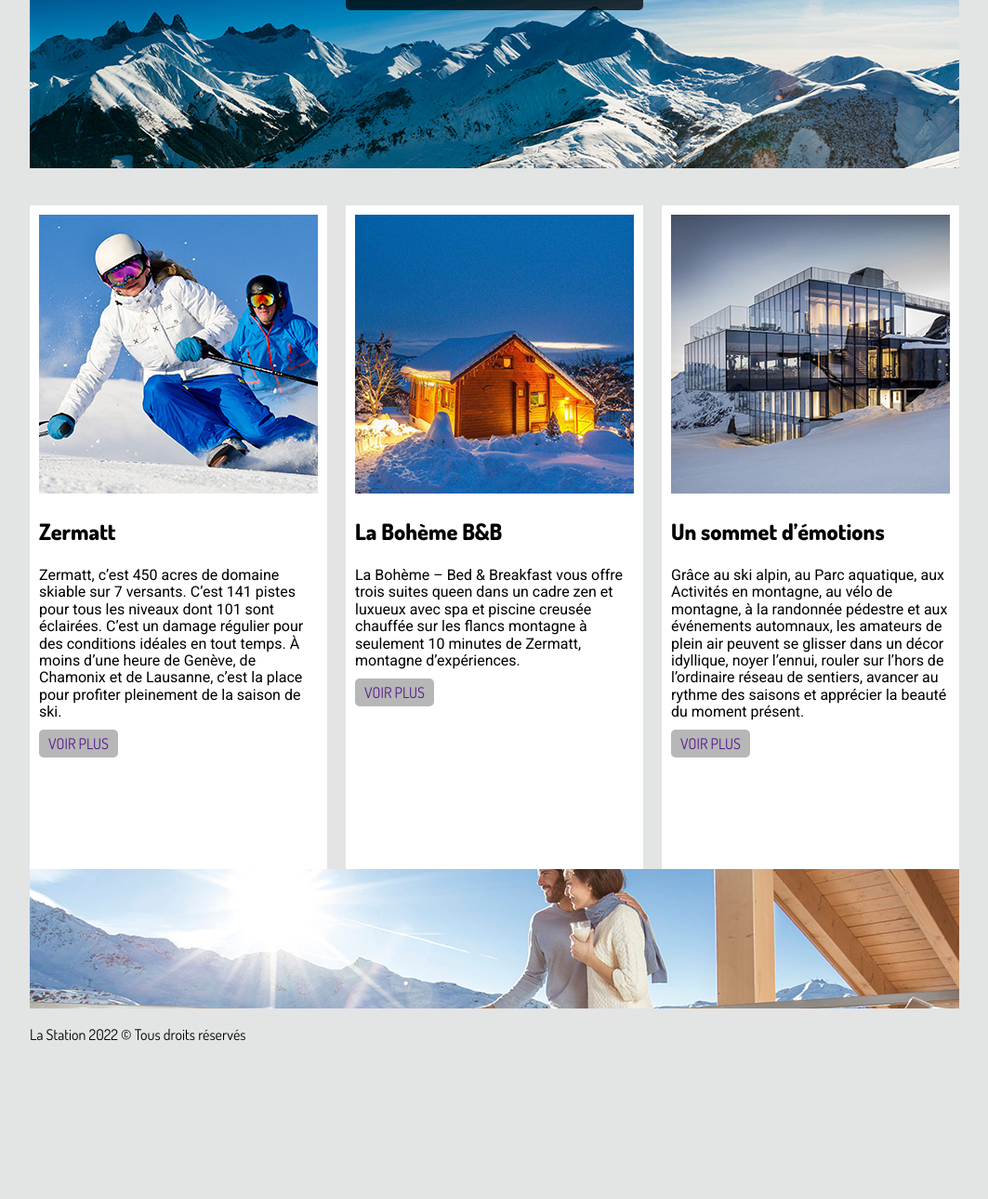
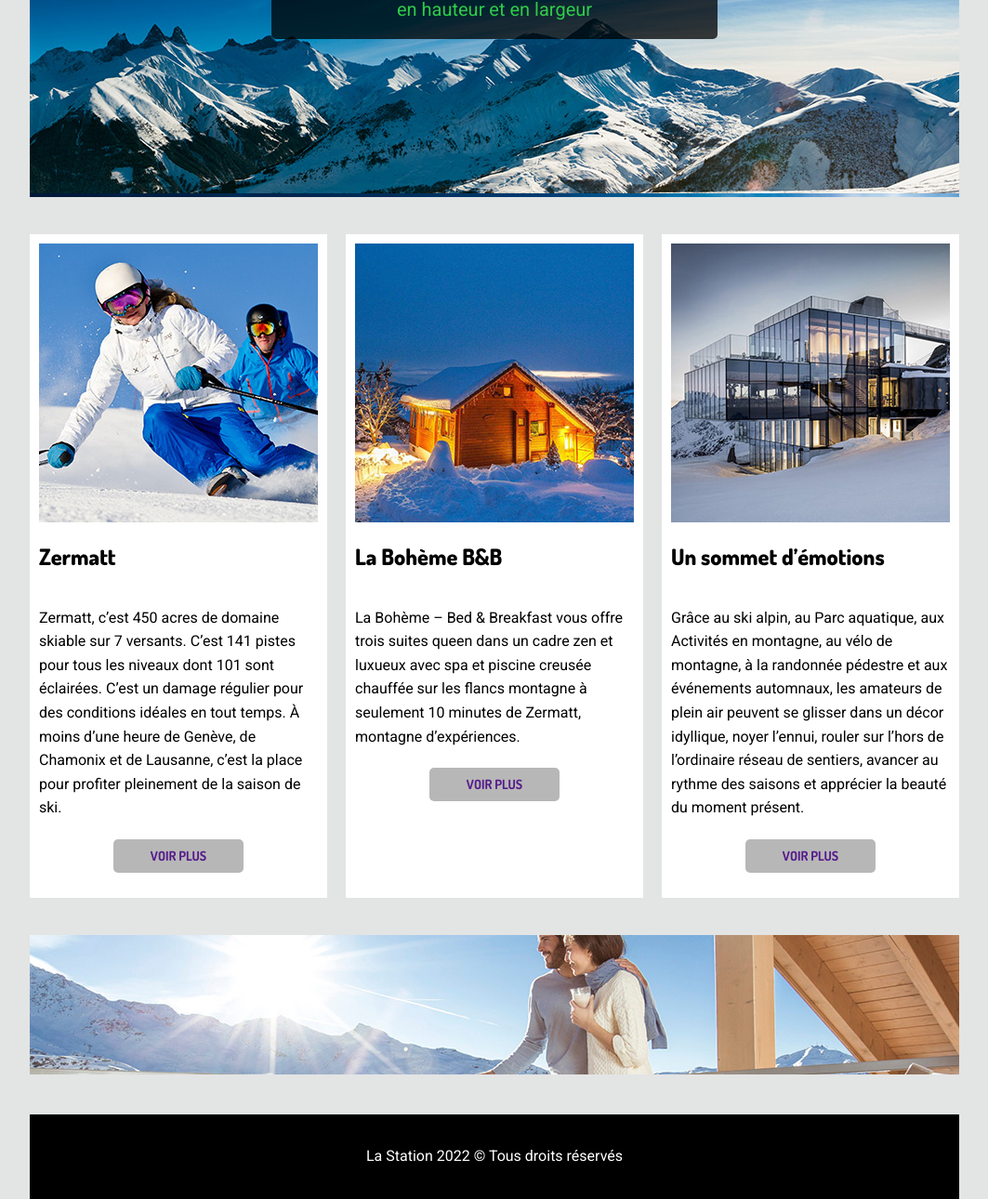
Before and after one commit to Cassostiguy/flexbox_grid_cassandra_ostiguy, a plain HTML site: page index.html in a window 1280 px wide. Shown: the part 382-1672 px from the top of the page at 93% size, without its empty margins (108-1171 px from the left). Before the commit the page ends 1521 px from the top, so only its background shows below. Drawn offline with Linux system fonts and the light colour scheme.

Commit message:
css complet

```diff
--- a/css/style.css
+++ b/css/style.css
@@ -36,6 +36,7 @@ COMPONENTS
 /*HEADER*/
 h1{
     font-weight:700 ;
+    font-size:40px ;
 }
 
 .logo{
@@ -50,7 +51,8 @@ nav ul{
     justify-content: flex-end;
     gap: 30px;
     align-items: center;
-    font-weight:700
+    font-weight:700;
+    font-size:16px ;
 
 }
 
@@ -87,17 +89,19 @@ nav a:hover{
     background-color: rgba(0,0,0,0.75);
     border-radius: 5px;
     padding: 20px 0;
-    margin: 0 340px;
+    margin: 0 260px;
 }
 .hero h2{
     color: white;
     font-weight: 700;
     margin: 0;
+    font-size: 36px;
 }
 .hero p{
     color: #2FCB48;
     font-family: "Roboto", serif;
     font-weight: 400;
+    font-size: 20px;
     margin: 0;
 }
 /*section contenu*/
@@ -110,8 +114,9 @@ article{
     background-color: white;
     padding: 10px;
     height: 714px;
-    border-bottom: 1px;
-    border-color: #0E5EA1;
+    display: flex;
+    flex-direction: column;
+    line-height: 160%;
 }
 article p{
     font-family: "Roboto", serif;
@@ -130,10 +135,35 @@ article a{
 background-color:#B7B7B7;
 border-radius: 5px;
 padding: 5px 10px;
+font-family:"Dosis", serif ;
+font-weight: 700;
+font-size: 14px;
+margin: 5px 80px;
+display: flex;
+justify-content: center;
 }
 
 article a:hover{
     background-color: #0E5EA1;
     color: white;
 }
+
 /*aside*/
+aside{
+    margin-top: 40px;
+    margin-bottom: 40px;
+}
+
+/*footer*/
+footer{
+    background-color: black;
+    color: white;
+    padding: 20px;
+    display: flex;
+    justify-content: center;
+    align-items: center;
+    font-family: "Roboto", serif;
+    font-weight: 400;
+    font-size: 16px;
+
+}
```
